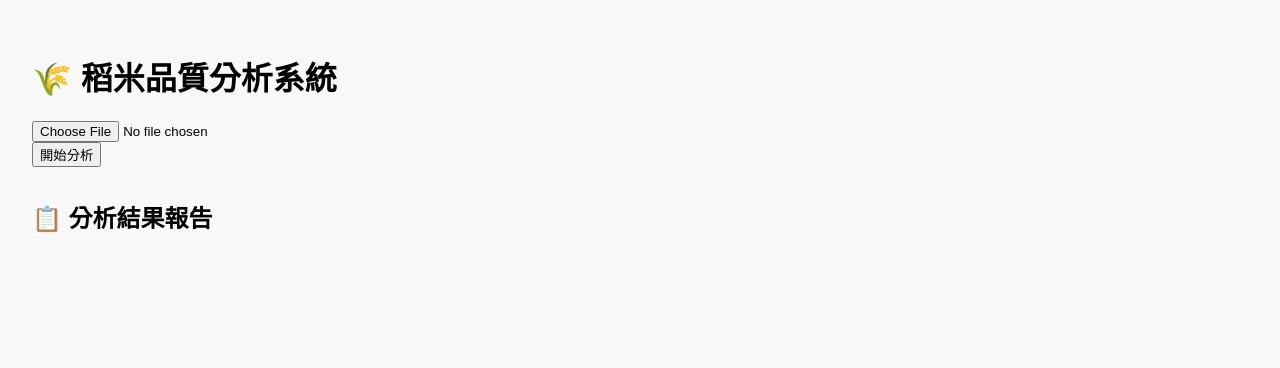
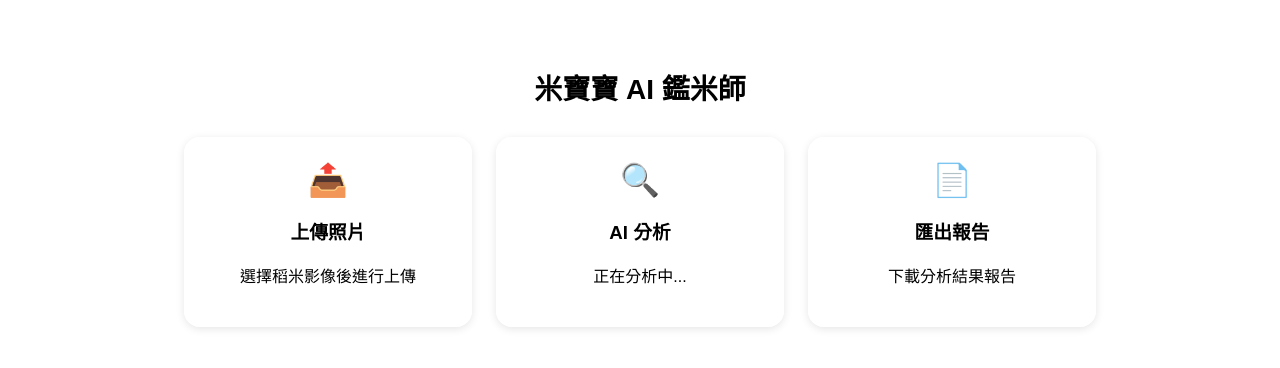
Before and after one commit to Gary0801kimo/rice-analyzer-ai, a React (Vite) app: page / in a window 1280 px wide. Shown: the top 368 px of the page. Built offline with nearby package versions, Linux system fonts and the light colour scheme.

Commit message:
初次推送：整合 GPT Vision 與參數化文字設定

```diff
--- a/index.html
+++ b/index.html
@@ -1,10 +1,12 @@
 <!DOCTYPE html>
 <html lang="zh-Hant">
-<head>
-  <meta charset="UTF-8" />
-  <title>米寶寶 AI 鑑米師</title>
-</head>
-<body style="margin:0;padding:0;font-family:sans-serif;background:#f8f8f8;">
-  <div id="root">請透過 React 專案載入此設定檔：src/config/text_config.json</div>
-</body>
+  <head>
+    <meta charset="UTF-8" />
+    <meta name="viewport" content="width=device-width, initial-scale=1.0"/>
+    <title>米寶寶 AI 鑑米師</title>
+  </head>
+  <body>
+    <div id="root"></div>
+    <script type="module" src="/src/main.jsx"></script>
+  </body>
 </html>
--- /dev/null
+++ b/src/App.css
@@ -0,0 +1,37 @@
+.app {
+  font-family: "Noto Sans TC", sans-serif;
+  min-height: 100vh;
+  background-size: cover;
+  background-position: center;
+  padding: 40px 20px;
+  text-align: center;
+}
+.title {
+  font-size: 28px;
+  margin-bottom: 30px;
+}
+.card-container {
+  display: flex;
+  justify-content: center;
+  flex-wrap: wrap;
+  gap: 24px;
+}
+.card {
+  background: rgba(255, 255, 255, 0.9);
+  border-radius: 16px;
+  padding: 24px;
+  width: 240px;
+  box-shadow: 0 2px 8px rgba(0,0,0,0.1);
+}
+.icon {
+  font-size: 32px;
+  margin-bottom: 12px;
+}
+button {
+  margin-top: 12px;
+  padding: 8px 16px;
+  background-color: #d0eaa1;
+  border: none;
+  border-radius: 8px;
+  font-size: 14px;
+}
--- /dev/null
+++ b/src/App.jsx
@@ -0,0 +1,35 @@
+import React, { useEffect, useState } from "react";
+import "./App.css";
+import textConfig from "./config/text_config.json";
+
+const Card = ({ icon, title, description, buttonText }) => (
+  <div className="card">
+    <div className="icon">{icon}</div>
+    <h3>{title}</h3>
+    <p>{description}</p>
+    {buttonText && <button>{buttonText}</button>}
+  </div>
+);
+
+function App() {
+  const [texts, setTexts] = useState(null);
+
+  useEffect(() => {
+    setTexts(textConfig);
+  }, []);
+
+  if (!texts) return <div>載入中...</div>;
+
+  return (
+    <div className="app" style={{ backgroundImage: 'url("/bg.jpg")' }}>
+      <h1 className="title">米寶寶 AI 鑑米師</h1>
+      <div className="card-container">
+        <Card icon="📤" {...texts.upload_card} />
+        <Card icon="🔍" {...texts.analysis_card} />
+        <Card icon="📄" {...texts.report_card} />
+      </div>
+    </div>
+  );
+}
+
+export default App;
--- /dev/null
+++ b/src/main.jsx
@@ -0,0 +1,9 @@
+import React from "react";
+import ReactDOM from "react-dom/client";
+import App from "./App";
+
+ReactDOM.createRoot(document.getElementById("root")).render(
+  <React.StrictMode>
+    <App />
+  </React.StrictMode>
+);
```
